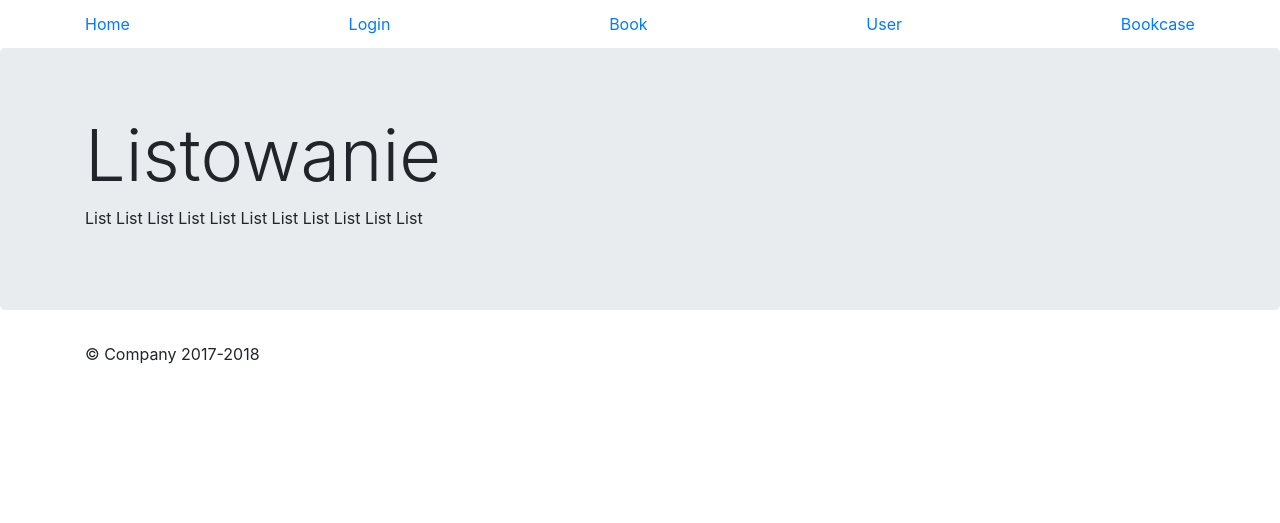
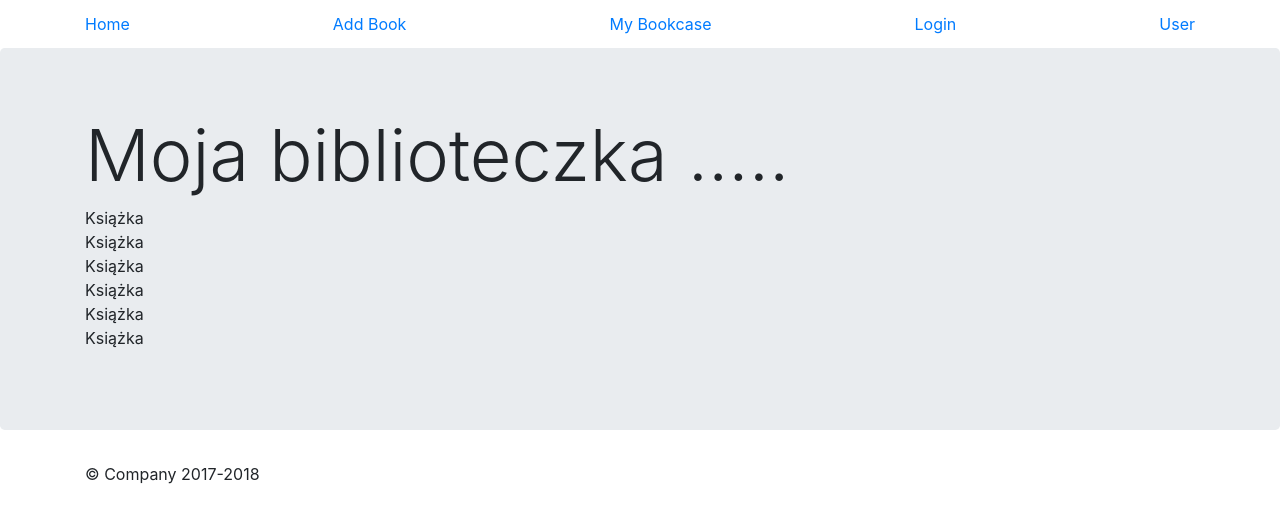
Before and after one commit to VoleyBob/projekt-bookcase, a Symfony app: template templates/bookcase/list-books-from-bookcase.html.twig in a window 1280 px wide. Shown: the top 523 px of the page. Run offline with Twig, Linux system fonts and the light colour scheme; the template is opened without the code that fills it, so the values that code supplies are empty; some libraries are stand-ins or nearby versions.

Commit message:
Działa dodawanie książki do BookEntity

```diff
--- a/config/routes.yaml
+++ b/config/routes.yaml
@@ -25,3 +25,7 @@ newBookcase:
 bookcases:
     path: /bookcase
     controller: App\Controller\BookcaseController::showBookcases
+
+newBook:
+    path: /new/book
+    controller: App\Controller\BookController::addBook
--- a/templates/base.html.twig
+++ b/templates/base.html.twig
@@ -25,10 +25,10 @@
 <nav class="site-header sticky-top py-1">
       <div class="container d-flex flex-column flex-md-row justify-content-between">
         <a class="py-2 d-none d-md-inline-block" href="/">Home</a>
+        <a class="py-2 d-none d-md-inline-block" href="/new/book">Add Book</a>
+        <a class="py-2 d-none d-md-inline-block" href="/bookcase">My Bookcase</a>
         <a class="py-2 d-none d-md-inline-block" href="/login">Login</a>
-        <a class="py-2 d-none d-md-inline-block" href="/book/2">Book</a>
         <a class="py-2 d-none d-md-inline-block" href="/user/8">User</a>
-        <a class="py-2 d-none d-md-inline-block" href="/bookcase/5">Bookcase</a>
       </div>
     </nav>
 
--- a/templates/bookcase/list-bookcases.html.twig
+++ b/templates/bookcase/list-bookcases.html.twig
@@ -4,14 +4,14 @@
     {% endblock %}
 
     {% block header %}
-       Lista książek z biblioteczek!
+       Lista moich biblioteczek
     {% endblock %}
 
     {% block body %}
-        <h1>Lista książek z danej biblioteczki</h1>
+        <h1>Posiadam pomniejsze biblioteczki</h1>
         <ul>
             {% for bookcase in bookcases %}
-                <li>{{ bookcase.getName }}</li>
+                <li><a href="/bookcase/{{ bookcase.getId }}">{{ bookcase.getName }}</a></li>
             {% else %}
                 Brak kategorii.
             {% endfor %}
--- a/templates/bookcase/list-books-from-bookcase.html.twig
+++ b/templates/bookcase/list-books-from-bookcase.html.twig
@@ -4,11 +4,16 @@
     {% endblock %}
 
     {% block header %}
-        Listowanie
+        Moja biblioteczka .....
     {% endblock %}
 
     {% block body %}
-      List    List  List  List  List  List  List  List  List  List  List
+      Książka<br>
+      Książka<br>
+      Książka<br>
+      Książka<br>
+      Książka<br>
+      Książka<br>
     {% endblock %}
 
     {% block button %}
```
Also changed, not shown: src/Controller/BookController.php (+55 -0 lines), templates/book/new.html.twig (added, +12 -0 lines).
